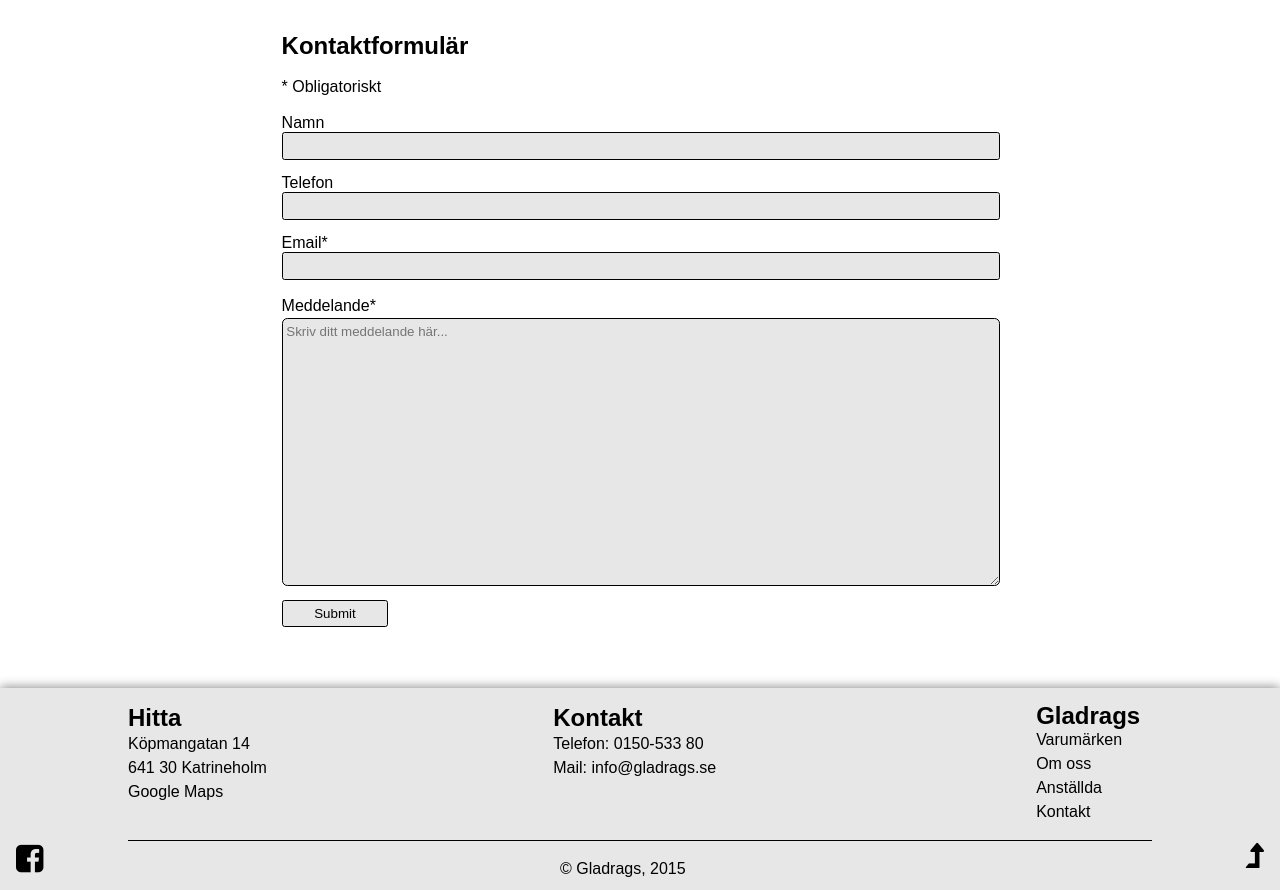
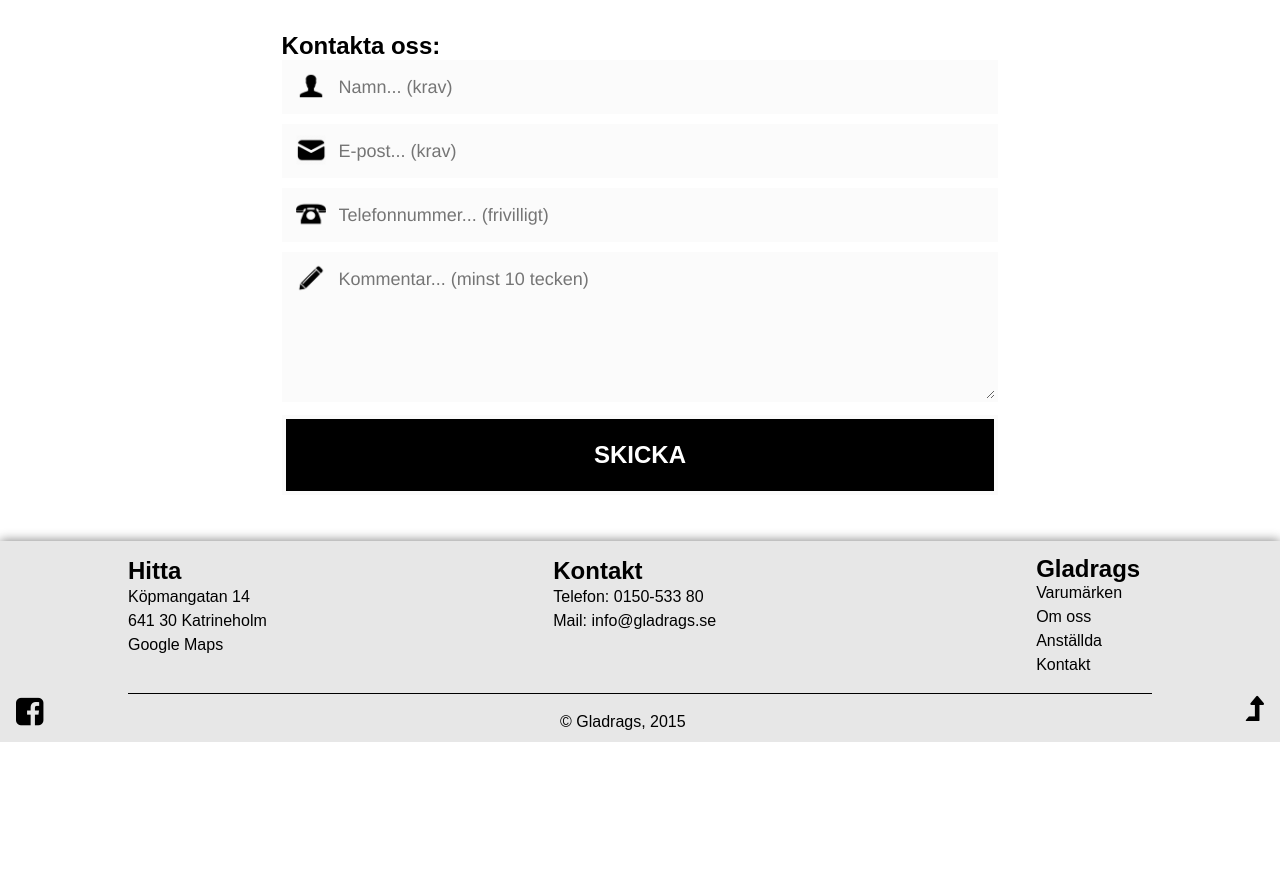
Before and after one commit to ZephyrAlex/GladRags, a PHP site: page /kontakt.html in a window 1280 px wide. Shown: the part 1080-1970 px from the top of the page. After the commit the page ends 1822 px from the top, so only its background shows below. Run offline with PHP 8.4, Linux system fonts and the light colour scheme; some libraries are stand-ins or nearby versions.

Commit message:
Ny kontaktform
Byter ut kontaktformuläret mot det nya

```diff
--- a/Webbsida/assets/css/contact.css
+++ b/Webbsida/assets/css/contact.css
@@ -37,50 +37,169 @@
 }
 */
 
-/* Formulär storlek */
+/* CSS för kontaktformiulär börjar här */
 
-form {
-    width: 100%;
+@import url(http://fonts.googleapis.com/css?family=Montserrat:400,700);
 
+
+
+#feedback-page{
+	text-align:center;
 }
 
-/* Namnen på textfälten */
-label {
-    width: 100%;
-    height: 2em;
-    font-family: Arial;
-    font-size: 1em;
+/*Formulärets storlek*/
+#form-div{
+	width: 100%;
+	margin: 0 auto;
 }
 
-/* Textfälten */
-input {
-    width: 100%;
-    background-color: #e7e7e7;
-    line-height: 2em;
-    border: 1px solid black;
-    border-radius: 0.2em;
-    margin-bottom: 1em;
+/*Utseendet för inmatningsfälten*/
+
+.feedback-input{
+	color:#3c3c3c;
+	font-family: Helvetica, Arial, sans-serif;
+    font-weight:500;
+	font-size: 18px;
+	border-radius: 0;
+	line-height: 22px;
+	background-color: #fbfbfb;
+	padding: 13px 13px 13px 54px;
+	margin-bottom: 10px;
+	width:100%;
+	-webkit-box-sizing: border-box;
+	-moz-box-sizing: border-box;
+	-ms-box-sizing: border-box;
+	box-sizing: border-box;
+    border: 3px solid rgba(0,0,0,0);
 }
 
-/* Skicka knappen */
-input[type=submit] {
-    width: 8em;
-    height: 2em;
-    cursor: pointer;
+/*Utseende för inmatningsfält när du ligger i det */
+
+.feedback-input:focus{
+	background: #fff;
+	box-shadow: 0;
+	border: 3px solid #3498db;
+	color: #3498db;
+	outline: none;
+    padding: 13px 13px 13px 54px;
 }
 
-input submit {
-    width: 50px;
+.focused{
+	color:#30aed6;
+	border:#30aed6 solid 3px;
 }
 
-/* Meddelande textarea */
-textarea {
+/*Lägger till ikoner i inmatningsfälten*/
+#name{
+	background-image: url(../../bilder/ikoner/person.png);
+	background-size: 30px 30px;
+	background-position: 11px 8px;
+	background-repeat: no-repeat;
+}
+
+/*Ser till att ikonerna i inmatningsfälten ligger kvar vid fokus*/
+#name:focus{
+	background-image: url(../../bilder/ikoner/person.png);
+	background-size: 30px 30px;
+	background-position: 8px 5px;
+    background-position: 11px 8px;
+	background-repeat: no-repeat;
+}
+
+#email{
+	background-image: url(../../bilder/ikoner/email.png);
+	background-size: 30px 30px;
+	background-position: 11px 8px;
+	background-repeat: no-repeat;
+}
+
+#email:focus{
+	background-image: url(../../bilder/ikoner/email.png);
+	background-size: 30px 30px;
+    background-position: 11px 8px;
+	background-repeat: no-repeat;
+}
+
+#telephone{
+	background-image: url(../../bilder/ikoner/telephone.png);
+	background-size: 30px 30px;
+	background-position: 11px 8px;
+	background-repeat: no-repeat;
+}
+
+#telephone:focus{
+	background-image: url(../../bilder/ikoner/telephone.png);
+	background-size: 30px 30px;
+    background-position: 11px 8px;
+	background-repeat: no-repeat;
+}
+
+#comment{
+	background-image: url(../../bilder/ikoner/pencil.png);
+	background-size: 30px 30px;
+	background-position: 11px 8px;
+	background-repeat: no-repeat;
+}
+
+/*Storlek för textfältet*/
+textarea{
     width: 100%;
-    font-family: Arial;
-    text-align: justify;
-    background-color: #e7e7e7;
-    line-height: 2em;
-    border: 1px solid black;
-    border-radius: 0.4em;
-    margin-bottom: 10px;
+    height: 150px;
+    line-height: 150%;
+    resize:vertical;
 }
+
+/*Gör så att inmatningsfält och textfält får vit bakgrund vid hover*/
+input:hover, textarea:hover,
+input:focus, textarea:focus {
+	background-color:white;
+}
+
+/*Utseende och storlek för submit knapp*/
+#button{
+	font-family: 'Montserrat', Arial, Helvetica, sans-serif;
+	float:left;
+	width: 100%;
+	border: #fbfbfb solid 4px;
+	cursor:pointer;
+	background-color: #000;
+	color:white;
+	font-size:24px;
+	padding-top:22px;
+	padding-bottom:22px;
+	-webkit-transition: all 0.3s;
+	-moz-transition: all 0.3s;
+	transition: all 0.3s;
+    margin-top:-4px;
+    margin-bottom: 22px;
+    font-weight:700;
+}
+
+/*Ändrar färg på knapp vid hover*/
+#button:hover{
+	background-color: #e7e7e7;
+    border: 1px double #666;
+	color: #000
+}
+
+.submit:hover{
+	color: #3498db;
+}
+
+/*Animation*/
+.ease{
+	width: 0px;
+	height: 74px;
+	background-color: #fbfbfb;
+	-webkit-transition: .3s ease;
+	-moz-transition: .3s ease;
+	-o-transition: .3s ease;
+	-ms-transition: .3s ease;
+	transition: .3s ease;
+}
+
+/*Lägger till animationen till knappen*/
+.submit:hover .ease{
+    width:100%;
+    background-color:white;
+}
--- a/Webbsida/kontakt.html
+++ b/Webbsida/kontakt.html
@@ -75,24 +75,27 @@
                 </div>
 
                 <!-- Kontaktformulär -->
-                <form>
-                    <h2> Kontaktformulär </h2>
-                    <br>
-                    <label for="obligatoriskt"> * Obligatoriskt </label>
-                    <br><br>
-                    <label for="namn"> Namn </label>
-                    <input type="text" name="first-name">
-
-                    <label for="namn"> Telefon </label>
-                    <input type="text" name="telefon">
-
-                    <label for="email"> Email* </label>
-                    <input type="text" name="email">
-
-                    <p> Meddelande* </p>
-                    <textarea cols="30" rows="10" placeholder=" Skriv ditt meddelande här..."></textarea>
-                    <input type="submit">
-                </form>
+                <h2>Kontakta oss:</h2>
+                <div id="form-div">
+                    <form class="form" id="form1">
+                        <p class="name">
+                            <input name="name" autocomplete="off" type="text" class="validate[required,custom[onlyLetter],length[0,100]] feedback-input" placeholder="Namn... (krav)" id="name" />
+                        </p>
+                        <p class="email">
+                            <input name="email" autocomplete="off" type="text" class="validate[required,custom[email]] feedback-input" id="email" placeholder="E-post... (krav)" />
+                        </p>
+                        <p class="phone">
+                            <input name="telephone" autocomplete="off" type="text" class="feedback-input" id="telephone" placeholder="Telefonnummer... (frivilligt)" />
+                        </p>
+                        <p class="comment">
+                            <textarea name="text" autocomplete="off" class="validate[required,length[6,300]] feedback-input" id="comment" placeholder="Kommentar... (minst 10 tecken)"></textarea>
+                        </p>
+                        <div class="submit">
+                            <input type="submit" value="SKICKA" id="button" />
+                            <div class="ease"></div>
+                        </div>
+                    </form>
+                </div>
                 <!-- Kontaktformulär slutar -->
 
             </div>
```
Also changed, not shown: Webbsida/assets/css/media_queries.css (line endings or trailing spaces), Webbsida/bilder/ikoner/email.png (added), Webbsida/bilder/ikoner/pencil.png (added), Webbsida/bilder/ikoner/person.png (added), Webbsida/bilder/ikoner/telephone.png (added).
